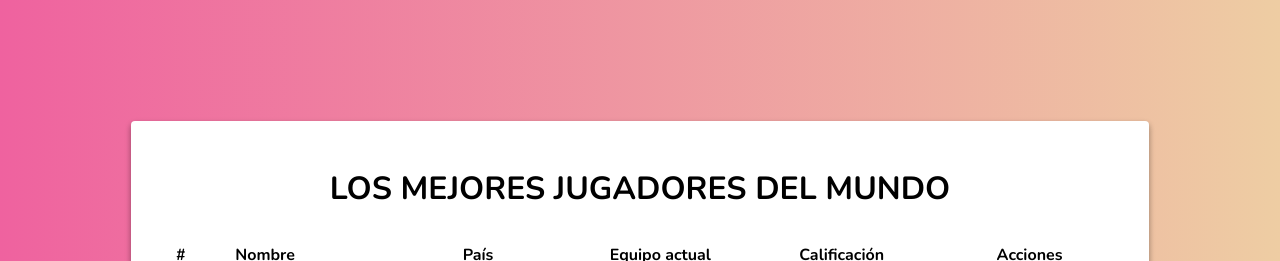
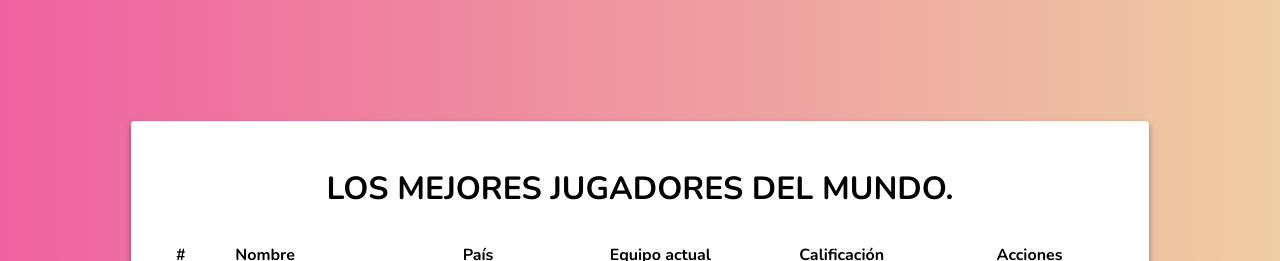
Before and after one commit to ChrisMiraval/chrismiraval.github.com, a plain HTML site: page DesarrolloWeb/Boletines/index.html in a window 1280 px wide. Shown: the top 261 px of the page. Drawn offline with nearby package versions, Linux system fonts and the light colour scheme.

Commit message:
Add a final point.

```diff
--- a/DesarrolloWeb/Boletines/index.html
+++ b/DesarrolloWeb/Boletines/index.html
@@ -16,7 +16,7 @@
         <div class="container">
             <div class="content animated fadeInDown">
                 <header>
-                    <h1 class="title">Los mejores jugadores del mundo</h1>
+                    <h1 class="title">Los mejores jugadores del mundo.</h1>
                 </header>
                 <table class="table">
                     <thead>
```
